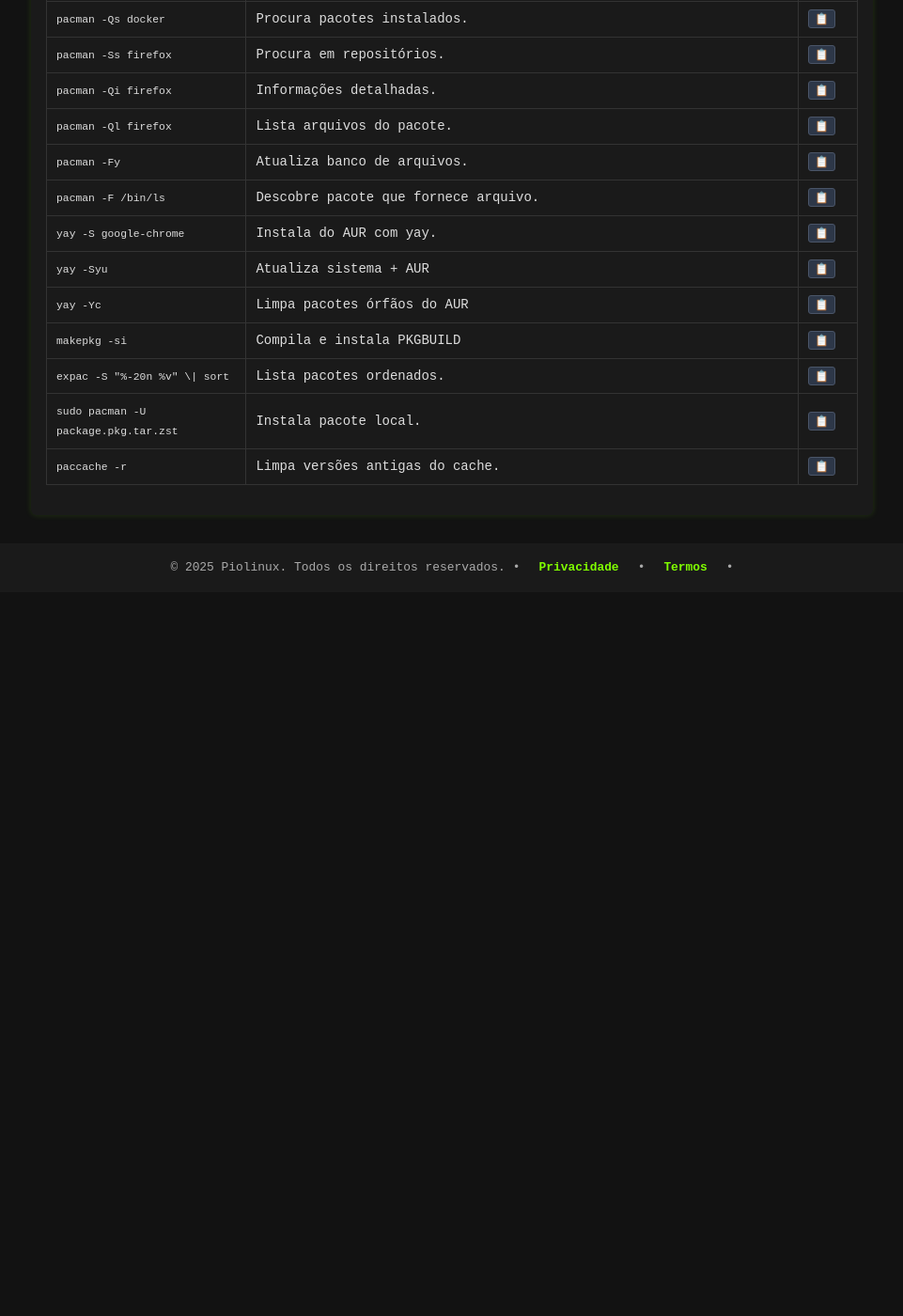
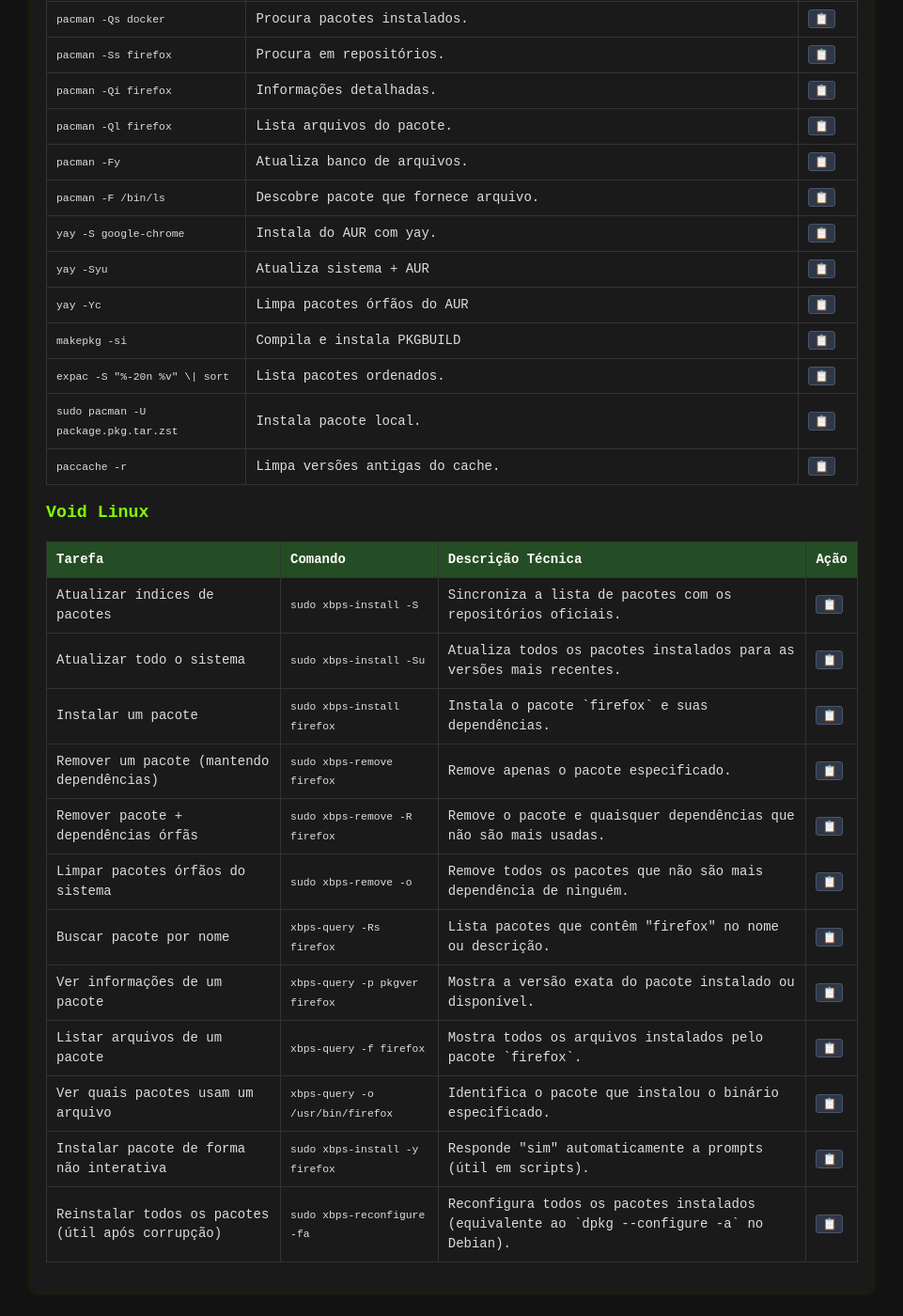
Before and after one commit to Piolinux/piolinux-site, a Jekyll site: the page built from _pages/_comandos/gerenciamento-de-pacotes.md, in a window 1280 px wide and 1400 px high, scrolled down 1459 px. Shown: the whole window at 94% size, without its empty margins (159-1120 px from the left). Built offline with Jekyll 4.4.1, drawn with Linux system fonts in a browser that asks for light colours; before the commit the page ends 2089 px from its top, so only the background shows below that; some of the changed text lies outside the part shown.

Commit message:
Update gerenciamento-de-pacotes.md

```diff
--- a/_pages/_comandos/gerenciamento-de-pacotes.md
+++ b/_pages/_comandos/gerenciamento-de-pacotes.md
@@ -1,9 +1,16 @@
 ---
 layout: manual-seo
 title: "Gerenciamento de Pacotes — Comandos Linux"
-description: "Guia técnico com comandos essenciais de Gerenciamento de Pacotes. Copie, cole e use direto no terminal. Organizado por gerenciamento de pacotes."
+description: "Guia técnico com comandos essenciais de gerenciamento de pacotes para Debian/Devuan (apt), Artix (pacman) e Void Linux (xbps). Copie, cole e use direto no terminal."
 permalink: /gerenciamento-de-pacotes/
+tags: [linux, pacotes, apt, pacman, xbps, devuan, artix, void, sysadmin]
 ---
+
+
+
+
+
+
 
 <section>
 
@@ -258,6 +265,94 @@ function filtrarLinhas(termo) {
 
 
 
+<h3> Void Linux</h3>
+
+
+<table class="evergreen-table">
+  <thead>
+    <tr>
+      <th>Tarefa</th>
+      <th>Comando</th>
+      <th>Descrição Técnica</th>
+      <th>Ação</th>
+    </tr>
+  </thead>
+  <tbody>
+    <tr>
+      <td>Atualizar índices de pacotes</td>
+      <td><code>sudo xbps-install -S</code></td>
+      <td>Sincroniza a lista de pacotes com os repositórios oficiais.</td>
+      <td data-label="Ação"><button class="copy-btn" data-command="sudo xbps-install -S">📋</button></td>
+    </tr>
+    <tr>
+      <td>Atualizar todo o sistema</td>
+      <td><code>sudo xbps-install -Su</code></td>
+      <td>Atualiza todos os pacotes instalados para as versões mais recentes.</td>
+      <td data-label="Ação"><button class="copy-btn" data-command="sudo xbps-install -Su">📋</button></td>
+    </tr>
+    <tr>
+      <td>Instalar um pacote</td>
+      <td><code>sudo xbps-install firefox</code></td>
+      <td>Instala o pacote `firefox` e suas dependências.</td>
+      <td data-label="Ação"><button class="copy-btn" data-command="sudo xbps-install firefox">📋</button></td>
+    </tr>
+    <tr>
+      <td>Remover um pacote (mantendo dependências)</td>
+      <td><code>sudo xbps-remove firefox</code></td>
+      <td>Remove apenas o pacote especificado.</td>
+      <td data-label="Ação"><button class="copy-btn" data-command="sudo xbps-remove firefox">📋</button></td>
+    </tr>
+    <tr>
+      <td>Remover pacote + dependências órfãs</td>
+      <td><code>sudo xbps-remove -R firefox</code></td>
+      <td>Remove o pacote e quaisquer dependências que não são mais usadas.</td>
+      <td data-label="Ação"><button class="copy-btn" data-command="sudo xbps-remove -R firefox">📋</button></td>
+    </tr>
+    <tr>
+      <td>Limpar pacotes órfãos do sistema</td>
+      <td><code>sudo xbps-remove -o</code></td>
+      <td>Remove todos os pacotes que não são mais dependência de ninguém.</td>
+      <td data-label="Ação"><button class="copy-btn" data-command="sudo xbps-remove -o">📋</button></td>
+    </tr>
+    <tr>
+      <td>Buscar pacote por nome</td>
+      <td><code>xbps-query -Rs firefox</code></td>
+      <td>Lista pacotes que contêm "firefox" no nome ou descrição.</td>
+      <td data-label="Ação"><button class="copy-btn" data-command="xbps-query -Rs firefox">📋</button></td>
+    </tr>
+    <tr>
+      <td>Ver informações de um pacote</td>
+      <td><code>xbps-query -p pkgver firefox</code></td>
+      <td>Mostra a versão exata do pacote instalado ou disponível.</td>
+      <td data-label="Ação"><button class="copy-btn" data-command="xbps-query -p pkgver firefox">📋</button></td>
+    </tr>
+    <tr>
+      <td>Listar arquivos de um pacote</td>
+      <td><code>xbps-query -f firefox</code></td>
+      <td>Mostra todos os arquivos instalados pelo pacote `firefox`.</td>
+      <td data-label="Ação"><button class="copy-btn" data-command="xbps-query -f firefox">📋</button></td>
+    </tr>
+    <tr>
+      <td>Ver quais pacotes usam um arquivo</td>
+      <td><code>xbps-query -o /usr/bin/firefox</code></td>
+      <td>Identifica o pacote que instalou o binário especificado.</td>
+      <td data-label="Ação"><button class="copy-btn" data-command="xbps-query -o /usr/bin/firefox">📋</button></td>
+    </tr>
+    <tr>
+      <td>Instalar pacote de forma não interativa</td>
+      <td><code>sudo xbps-install -y firefox</code></td>
+      <td>Responde "sim" automaticamente a prompts (útil em scripts).</td>
+      <td data-label="Ação"><button class="copy-btn" data-command="sudo xbps-install -y firefox">📋</button></td>
+    </tr>
+    <tr>
+      <td>Reinstalar todos os pacotes (útil após corrupção)</td>
+      <td><code>sudo xbps-reconfigure -fa</code></td>
+      <td>Reconfigura todos os pacotes instalados (equivalente ao `dpkg --configure -a` no Debian).</td>
+      <td data-label="Ação"><button class="copy-btn" data-command="sudo xbps-reconfigure -fa">📋</button></td>
+    </tr>
+  </tbody>
+</table>
+
 
 
 
```
Also changed, not shown: other parts of _pages/_comandos/gerenciamento-de-pacotes.md (+1 -1 lines).
